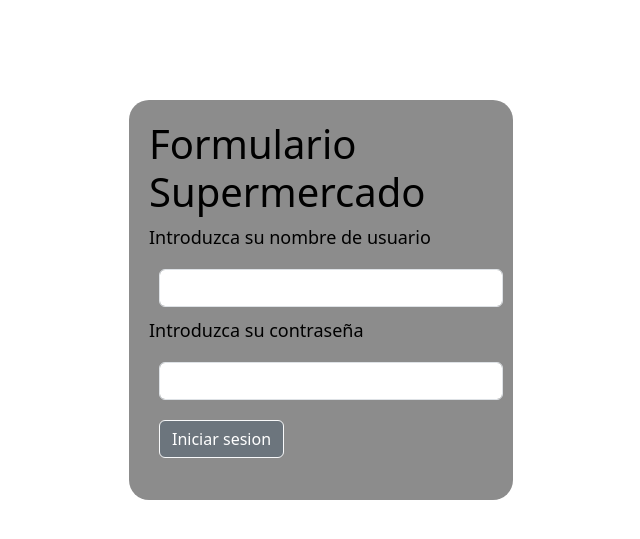
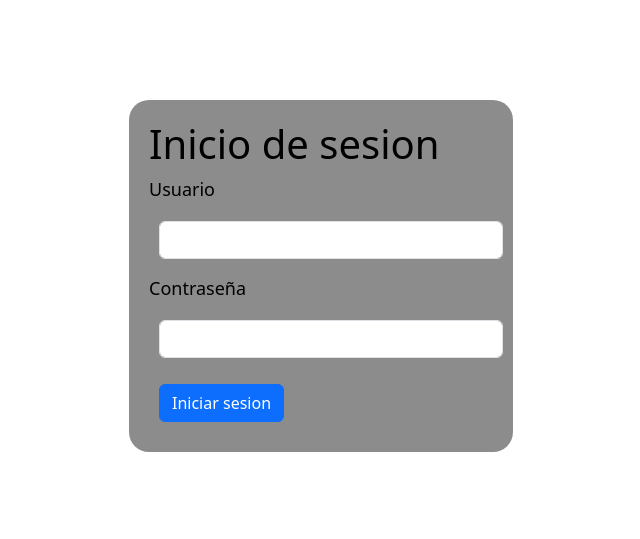
Before and after one commit to CanoGilJuanjo/ProyectoSupermercado, a PHP site: page / in a window 1280 px wide. Shown: the top 539 px of the page, without its empty margins (319-959 px from the left). Run offline with PHP 8.4, Linux system fonts and the light colour scheme; some libraries are stand-ins or nearby versions.

Commit message:
otro mas

```diff
--- a/php/funciones.php
+++ b/php/funciones.php
@@ -2,10 +2,10 @@
     function sqlConexionProyectoSupermercado() {
         $servidor = "localhost";
         $user = "root";
-        $contraseña = "medac";
+        $contrasena = "medac";
         $baseDeDatos = "proyectoSupermercado";
 
-       $conexion = new mysqli($servidor,$user,$contraseña,$baseDeDatos) or die("Error de conexion");
+       $conexion = new mysqli($servidor,$user,$contrasena,$baseDeDatos) or die("Error de conexion");
        return $conexion;
     }
 ?>
--- a/php/index.php
+++ b/php/index.php
@@ -13,7 +13,7 @@
                 background-color: #8c8c8c;
                 color: black;
                 width: 30%;
-                height: 400px;
+                height: fit-content;
                 padding: 20px;
                 font-size: large;
                 border-radius: 20px;
@@ -30,30 +30,45 @@
             $conexion = sqlConexionProyectoSupermercado();
         ?>
         <div class="container">
-            <h1>Formulario Supermercado</h1>
-            <div class="login">
-                <form action="" method="push">
-                    <label for="usuario" class="form-label">Introduzca su nombre de usuario</label>
-                    <input type="text" name="usuario" class="form-control" id="usuario">
-                    <label for="contrasena" class="form-label">Introduzca su contraseña</label>
-                    <input type="password" class="form-control" name="contrasena" id="contrasena">
-                    <input type="submit" value="Iniciar sesion" class="btn btn-secondary border-light">
+            <h1>Inicio de sesion</h1>
+            <form action="" method="post">
+                <div class="mb-3">
+                    <label for="usuario" class="form-label">Usuario</label>
+                    <input type="text" name="usuario" id="usuario" class="form-control">
+                </div>
+                <div class="mb-3">
+                    <label for="contrasena" class="form-label">Contraseña</label>
+                    <input type="password" name="contrasena" id="" class="form-control">
+                </div>
+                <input type="submit" value="Iniciar sesion" class="btn btn-primary">
             </form>
             <?php
                 if($_SERVER["REQUEST_METHOD"] == "POST"){
-                        $sql = "SELECT * FROM usuarios where contrasena = '". $_POST["contrasena"] ."' and usuario = '". $_POST["usuario"] . "';";
+                    $usuario = $_POST["usuario"];
+                    $contrasena = $_POST["contrasena"];
+
+                    $sql = "SELECT * from usuarios where usuario = '$usuario'";
                     $resultado = $conexion -> query($sql);
-                        if($resultado -> num_rows == 0){
-                            echo "Validado con exito";
+
+
+                    $contrasenaCifrada = "";
+
+                    while($fila = $resultado -> fetch_assoc()){
+                        $contrasenaCifrada = $fila["contrasena"];
+                    }
+
+                    $acceso = password_verify($contrasena, $contrasenaCifrada);
+
+                    if($acceso){
+                        echo "Bienvenido ".$usuario;
+                        header("location: paginaPrincipal.php");
+                        session_start();
+                        $_SESSION["usuario"] = $usuario ;
                     }else{
-                            echo "No existe el usuario, registrese para poder acceder";
+                        echo "<p class='text-danger bg-light p-4'>Error en la contraseña o usuario </p>";
                     }
                 }
             ?>
         </div>
-            <div class="producto">
-
-            </div>
-        </div>
     </body>
 </html>
```
Also changed, not shown: php/paginaPrincipal.php (added, +18 -0 lines), php/registro.php (+12 -1 lines). Lines whose indentation alone changed are shown as unchanged.
